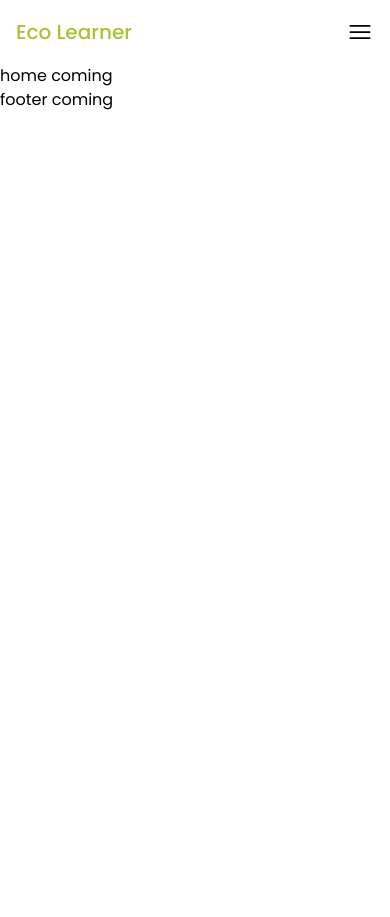
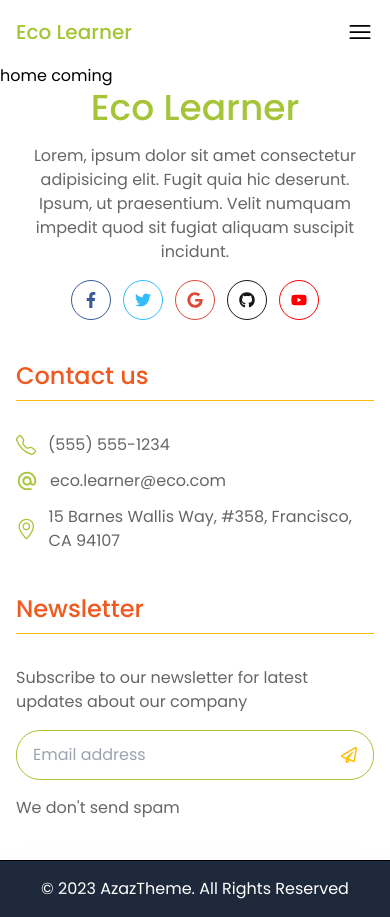
Before and after one commit to foridislam332/Eco_Learner, a React (Vite) app: page / in a window 390 px wide. Before the commit the page ends 844 px from the top, so only its background shows below. Built offline with nearby package versions, Linux system fonts and the light colour scheme.

Commit message:
footer done with responsive

```diff
--- a/src/components/Shared/Footer.jsx
+++ b/src/components/Shared/Footer.jsx
@@ -1,9 +1,89 @@
+import { Link } from "react-router-dom";
+
+
+// react icons
+import { FaFacebookF, FaTwitter, FaGoogle, FaYoutube, FaGithub, FaRegPaperPlane } from 'react-icons/fa';
+import { BsTelephone } from 'react-icons/bs';
+import { MdOutlineAlternateEmail } from 'react-icons/md';
+import { SlLocationPin } from 'react-icons/sl';
 
 const Footer = () => {
     return (
-        <div>
-            footer coming
-        </div>
+        <footer>
+            <div className="max-w-7xl mx-auto px-4 sm:px-6 lg:px-8">
+                <div className="grid grid-cols-1 md:grid-cols-3 gap-10 lg:gap-20">
+
+                    <div className="flex flex-col gap-4 items-center">
+                        <Link to="/" className="text-green font-medium text-4xl">Eco Learner</Link>
+
+                        <p className="text-gray text-center">Lorem, ipsum dolor sit amet consectetur adipisicing elit. Fugit quia hic deserunt. Ipsum, ut praesentium. Velit numquam impedit quod sit fugiat aliquam suscipit incidunt.</p>
+
+                        {/* social icons */}
+                        <div className="flex items-center gap-3">
+                            <div className="w-10 h-10 flex items-center justify-center rounded-full border border-[#3b5998] group cursor-pointer">
+                                <FaFacebookF color="#3b5998" className="relative group-hover:scale-150 duration-300" />
+                            </div>
+
+                            <div className="w-10 h-10 flex items-center justify-center rounded-full border border-[#33bdfd] group cursor-pointer">
+                                <FaTwitter color="#33bdfd" className="relative group-hover:scale-150 duration-300" />
+                            </div>
+
+                            <div className="w-10 h-10 flex items-center justify-center rounded-full border border-[#dc4a38] group cursor-pointer">
+                                <FaGoogle color="#dc4a38" className="relative group-hover:scale-150 duration-300" />
+                            </div>
+
+                            <div className="w-10 h-10 flex items-center justify-center rounded-full border border-[#171515] group cursor-pointer">
+                                <FaGithub color="#171515" className="relative group-hover:scale-150 duration-300" />
+                            </div>
+
+                            <div className="w-10 h-10 flex items-center justify-center rounded-full border border-[#FF0000] group cursor-pointer">
+                                <FaYoutube color="#FF0000" className="relative group-hover:scale-150 duration-300" />
+                            </div>
+                        </div>
+                    </div>
+
+                    {/* contact us */}
+                    <div>
+                        <h1 className="text-2xl font-medium text-red pb-2 border-b border-orange">Contact us</h1>
+
+                        <div className="flex flex-col gap-3 mt-8">
+                            <div className="flex items-center gap-3">
+                                <BsTelephone className="text-green text-xl" />
+                                <p className="text-gray">(555) 555-1234</p>
+                            </div>
+
+                            <div className="flex items-center gap-3">
+                                <MdOutlineAlternateEmail className="text-green text-[22px]" />
+                                <p className="text-gray">eco.learner@eco.com</p>
+                            </div>
+
+                            <div className="flex items-center gap-3">
+                                <SlLocationPin className="text-green text-2xl" />
+                                <p className="text-gray">15 Barnes Wallis Way, #358, Francisco, CA 94107</p>
+                            </div>
+                        </div>
+                    </div>
+
+                    {/* newsletter */}
+                    <div>
+                        <h1 className="text-2xl font-medium text-red pb-2 border-b border-orange">Newsletter</h1>
+
+                        <p className="text-gray mt-8">Subscribe to our newsletter for latest updates about our company</p>
+
+                        <div className="border border-green rounded-3xl py-3 px-4 flex items-center my-4">
+                            <input className="border-none outline-none w-full" type="text" placeholder="Email address" />
+                            <button><FaRegPaperPlane className="text-orange" /></button>
+                        </div>
+
+                        <p className="text-gray">We don't send spam</p>
+                    </div>
+                </div>
+            </div>
+
+            <div className="text-center py-4 bg-dark mt-10 border-t shadow-2xl">
+                <p className="text-white">© 2023 AzazTheme. All Rights Reserved</p>
+            </div>
+        </footer>
     );
 };
 
```
